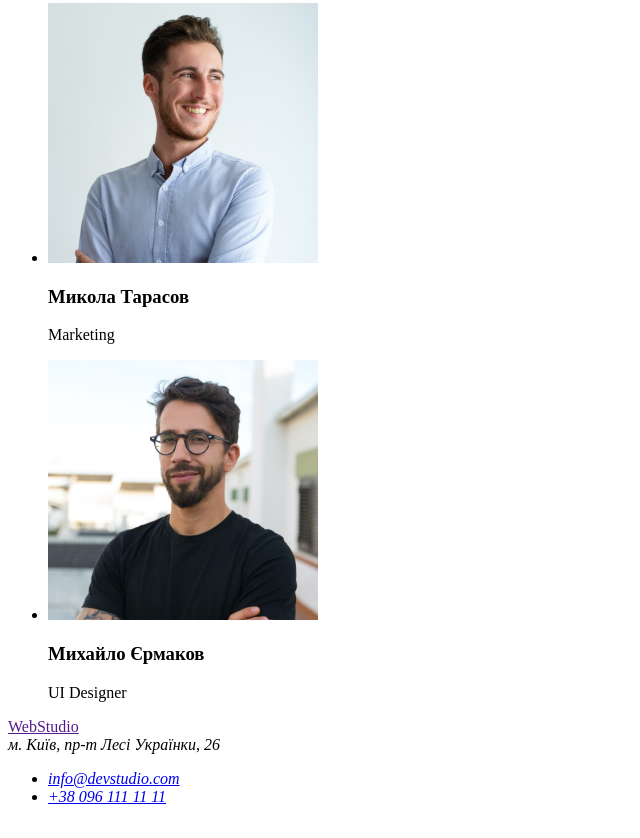
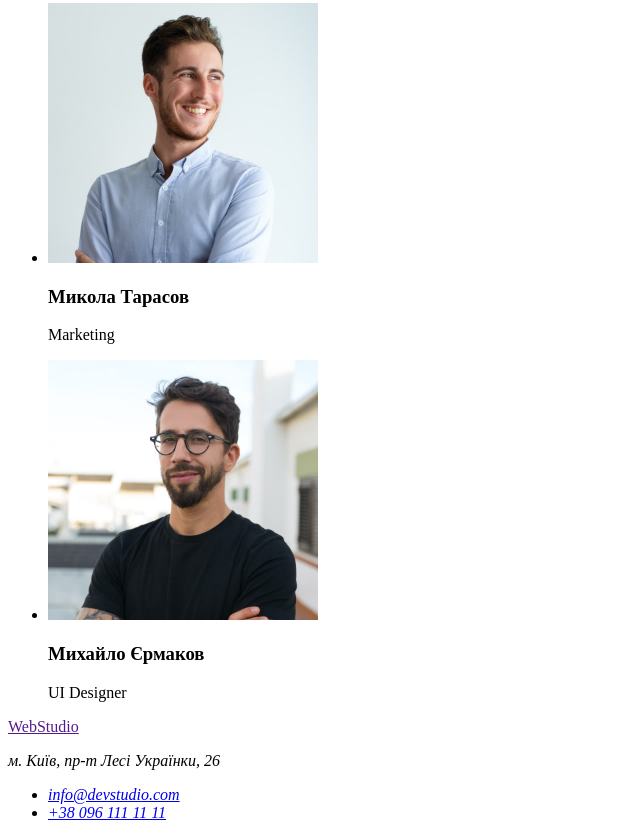
Before and after one commit to Danyashe/goit-markup-hw-01, a plain HTML site: page index.html in a window 1280 px wide. Shown: the part 2367-3205 px from the top of the page, without its empty margins (0-640 px from the left). Drawn offline with Linux system fonts and the light colour scheme.

Commit message:
Update index.html

```diff
--- a/index.html
+++ b/index.html
@@ -98,9 +98,7 @@
     <footer>
         <a href="">WebStudio</a>
         <address>
-            м. Київ, пр-т Лесі Українки, 26
-        </address>
-        <address>
+            <p>м. Київ, пр-т Лесі Українки, 26</p>
             <ul>
                 <li><a href="info@devstudio.com">info@devstudio.com</a><br></li>
                 <li><a href="+380961111111">+38 096 111 11 11</a></li>
```
